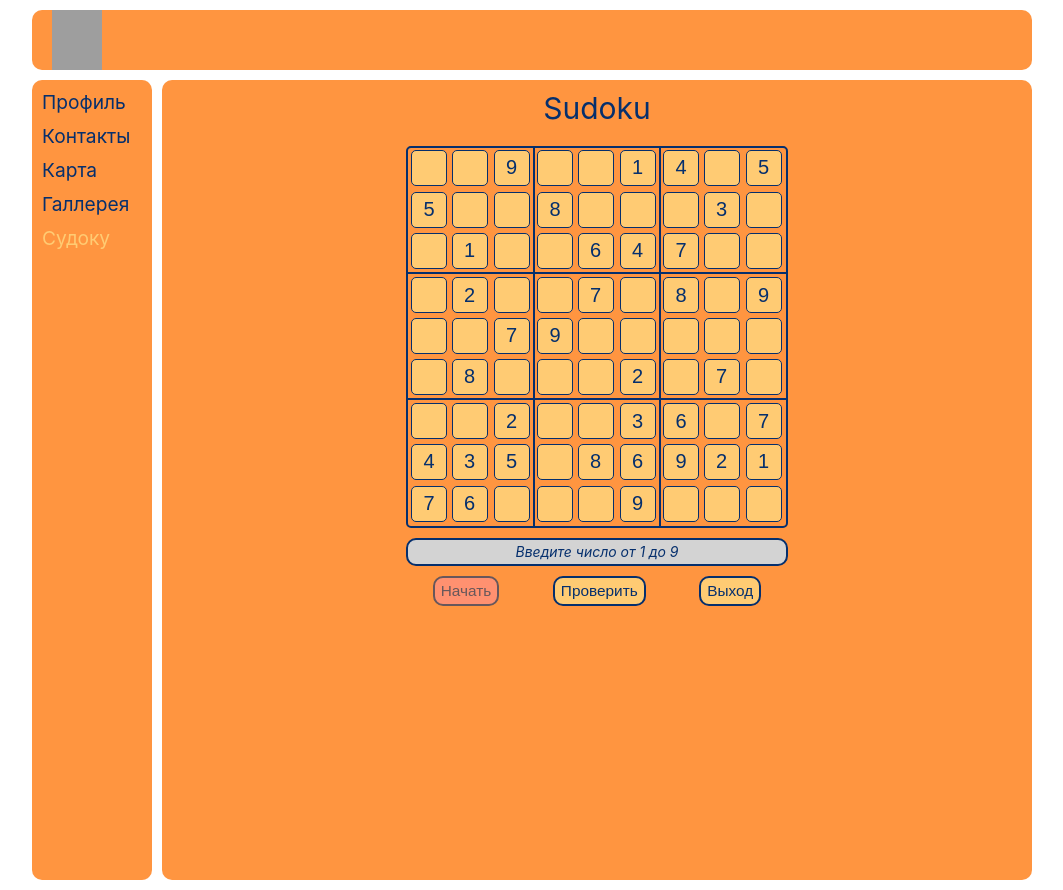
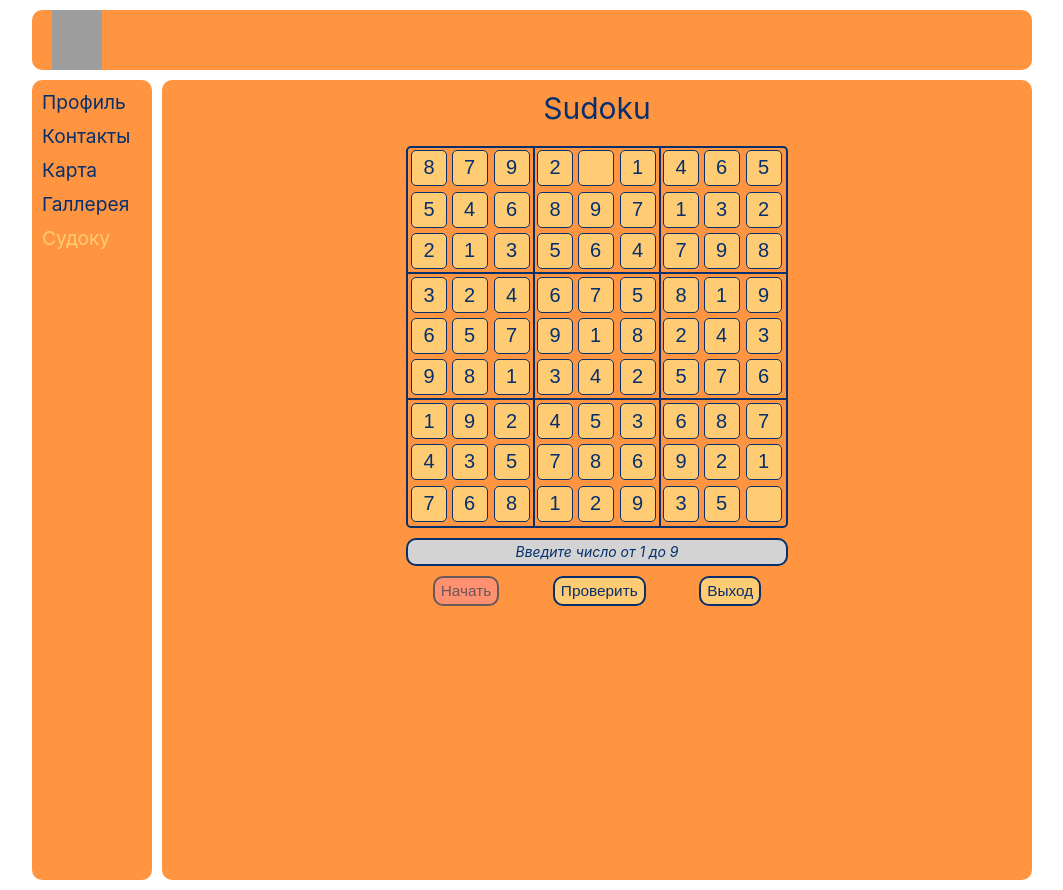
Before and after one commit to OminousFlake/react-personal-spa, a React (Create React App) app: page /sudoku in a window 1280 px wide. Both pictures are taken after a click on the button "Начать". Shown: the whole page, without its empty margins (108-1171 px from the left). Built offline with nearby package versions, Linux system fonts and the light colour scheme; grey boxes are pictures that could not be loaded.

Commit message:
Фикс стилей

```diff
--- a/src/components/Sudoku/SudokuRows/SudokuRows.module.css
+++ b/src/components/Sudoku/SudokuRows/SudokuRows.module.css
@@ -12,9 +12,16 @@
 	content: '';
 	position: absolute;
 	height: 100%;
-	width: 124px;
+	border-left: 2px solid #052F6D;
+	left: 33%;
+}
+
+.grid:after {
+	content: '';
+	position: absolute;
+	height: 100%;
 	border-right: 2px solid #052F6D;
-	border-left: 2px solid #052F6D;
+	left: 66.3%;
 }
 
 .row {
--- a/src/redux/sudoku-reducer.js
+++ b/src/redux/sudoku-reducer.js
@@ -159,7 +159,7 @@ const sudokuReducer = (state = initialState, action) => {
 
             let basicGrid = createBasicGrid();
             let randomGrid = randomiseGrid(basicGrid, sudokuFuncs, 100, 200);
-            let gappedGrid = makeGaps(randomGrid, 79);
+            let gappedGrid = makeGaps(randomGrid, 2);
             copiedState.grid = gappedGrid;
             copiedState.isLoading = false;
             copiedState.gameStarted = true;
```
